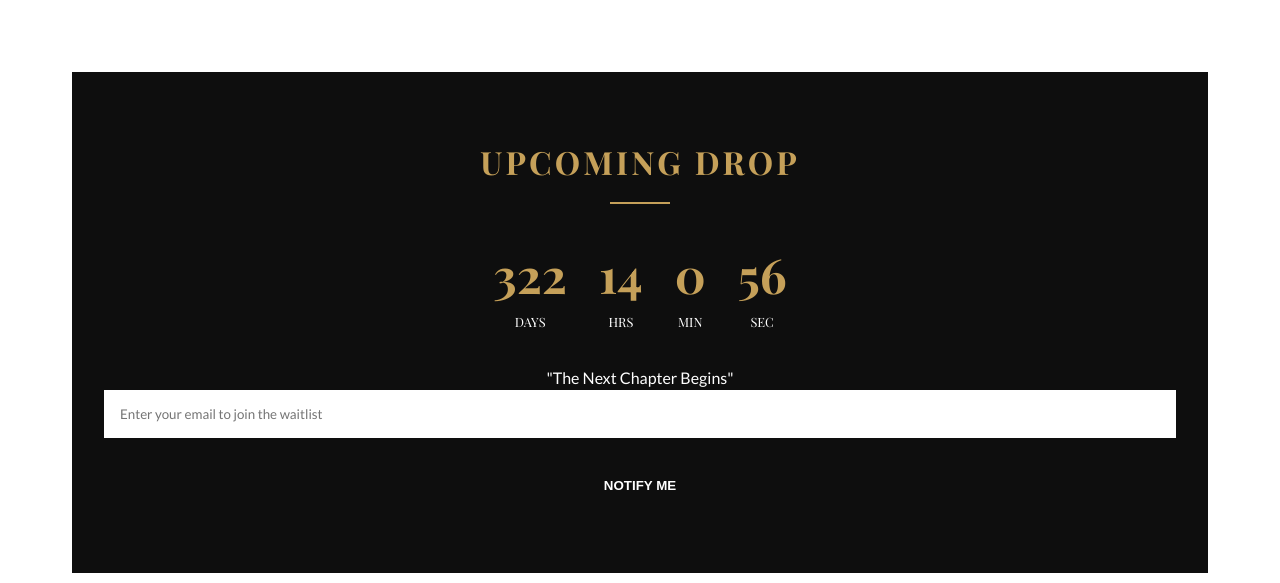
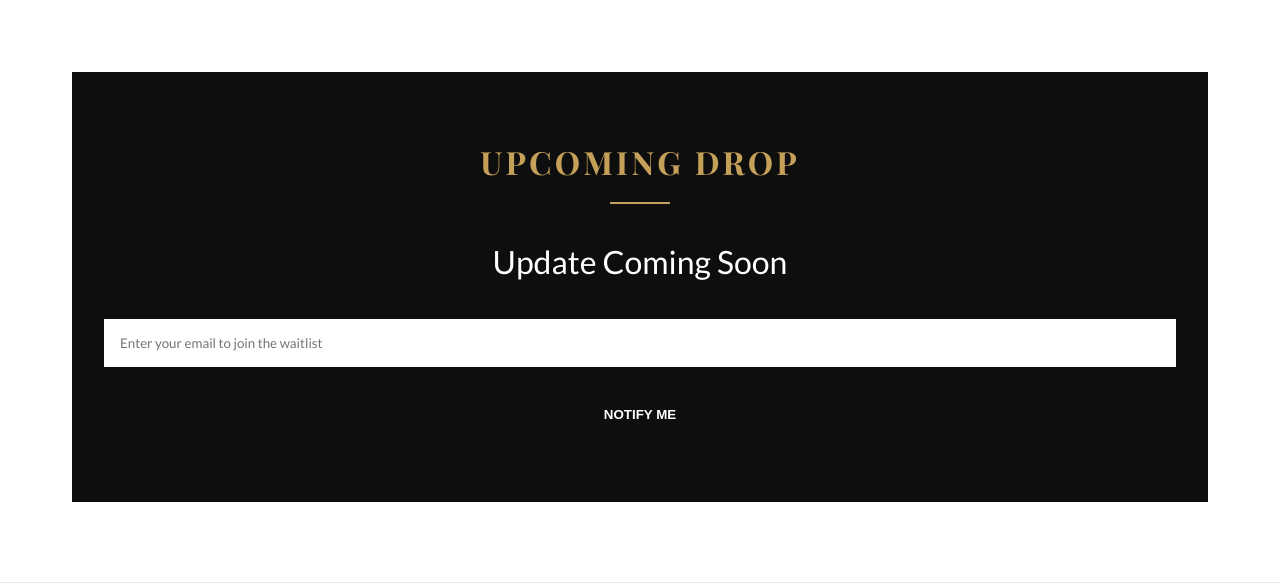
Before and after one commit to thulanesigasa/rhymamusic, a Flask app: page /music in a window 1280 px wide. Shown: the part 1238-1821 px from the top of the page. Run offline with Flask 3, Linux system fonts and the light colour scheme; some web fonts are replaced.

Commit message:
style: update text for upcoming drop and album header

```diff
--- a/templates/music.html
+++ b/templates/music.html
@@ -44,13 +44,7 @@
     <section class="hype-section">
         <h2>Upcoming Drop</h2>
         <div class="countdown-container">
-            <div class="countdown-timer" id="countdown">
-                <div><span id="days">00</span>Days</div>
-                <div><span id="hours">00</span>Hrs</div>
-                <div><span id="minutes">00</span>Min</div>
-                <div><span id="seconds">00</span>Sec</div>
-            </div>
-            <p class="hype-text">"The Next Chapter Begins"</p>
+            <p class="hype-text" style="font-size: 2rem; margin: 2rem 0;">Update Coming Soon</p>
             <form class="presave-form">
                 <input type="email" placeholder="Enter your email to join the waitlist" required
                     style="padding: 1rem; border: none; min-width: 250px; color: var(--text-color); background-color: var(--bg-color);">
@@ -63,28 +57,4 @@
 {% endblock %}
 
 {% block scripts %}
-<script>
-    // Countdown Timer Logic
-    const countDownDate = new Date("Dec 31, 2026 00:00:00").getTime();
-
-    const x = setInterval(function () {
-        const now = new Date().getTime();
-        const distance = countDownDate - now;
-
-        const days = Math.floor(distance / (1000 * 60 * 60 * 24));
-        const hours = Math.floor((distance % (1000 * 60 * 60 * 24)) / (1000 * 60 * 60));
-        const minutes = Math.floor((distance % (1000 * 60 * 60)) / (1000 * 60));
-        const seconds = Math.floor((distance % (1000 * 60)) / 1000);
-
-        document.getElementById("days").innerHTML = days;
-        document.getElementById("hours").innerHTML = hours;
-        document.getElementById("minutes").innerHTML = minutes;
-        document.getElementById("seconds").innerHTML = seconds;
-
-        if (distance < 0) {
-            clearInterval(x);
-            document.getElementById("countdown").innerHTML = "DROPPED";
-        }
-    }, 1000);
-</script>
 {% endblock %}
```
Also changed, not shown: templates/home.html (+2 -5 lines).
